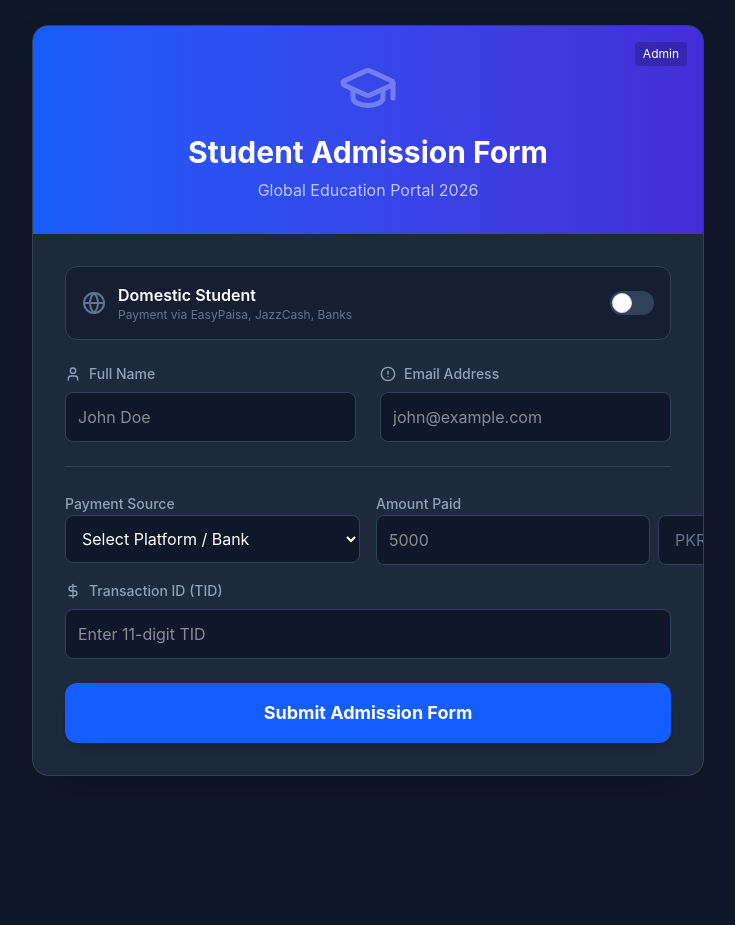
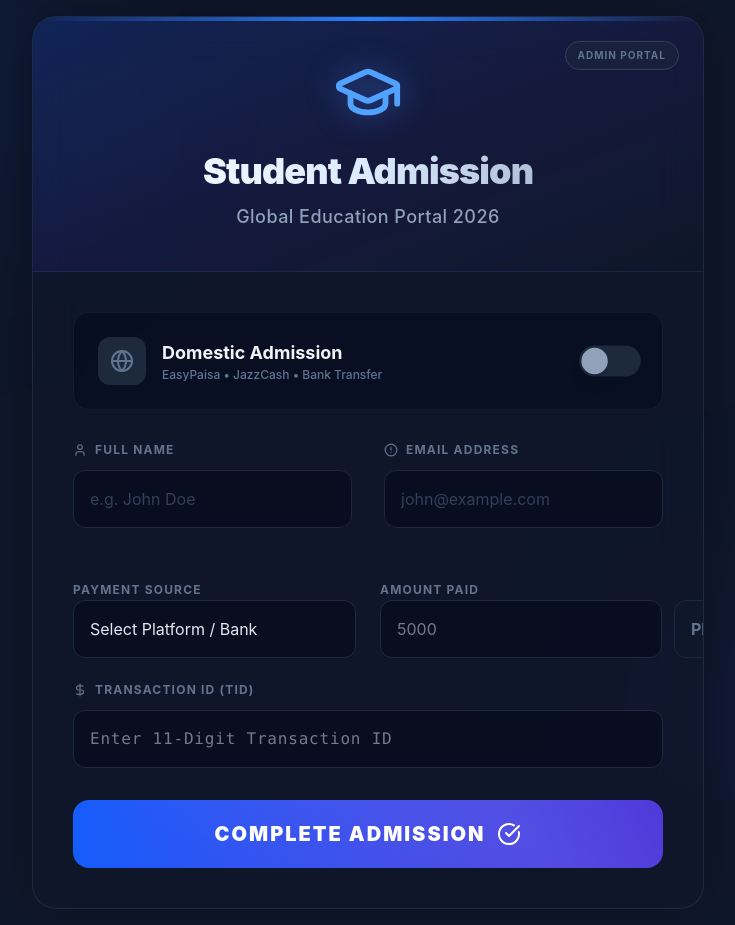
Before and after one commit to dsystem963-hub/fee-verifier, a React (Vite) app in the folder client/: page / in a window 1280 px wide. Shown: the whole page, without its empty margins (272-1007 px from the left). Before the commit the page ends 800 px from the top, so only its background shows below. Built offline with nearby package versions, Linux system fonts and the light colour scheme.

Commit message:
feat: premium UI overhaul and hardened asset serving for production

```diff
--- a/client/src/App.jsx
+++ b/client/src/App.jsx
@@ -200,68 +200,101 @@ function App() {
   }
 
   return (
-    <div className="min-h-screen bg-slate-900 text-white flex items-center justify-center p-4">
-      <div className="w-full max-w-2xl bg-slate-800 rounded-2xl shadow-2xl border border-slate-700 overflow-hidden">
-        <div className="bg-gradient-to-r from-blue-600 to-indigo-700 p-8 text-center relative">
-          <GraduationCap className="mx-auto mb-4 opacity-30" size={60} />
-          <h2 className="text-3xl font-bold mb-2">Student Admission Form</h2>
-          <p className="text-blue-100 opacity-80">Global Education Portal 2026</p>
-          <button onClick={() => setIsAdmin(true)} className="absolute top-4 right-4 text-xs bg-black/20 px-2 py-1 rounded">Admin</button>
+    <div className="min-h-screen bg-[#0f172a] text-slate-200 flex items-center justify-center p-4 font-sans selection:bg-blue-500/30">
+      {/* Background Glow */}
+      <div className="fixed inset-0 overflow-hidden pointer-events-none">
+        <div className="absolute top-[-10%] left-[-10%] w-[40%] h-[40%] bg-blue-600/10 blur-[120px] rounded-full animate-pulse"></div>
+        <div className="absolute bottom-[-10%] right-[-10%] w-[40%] h-[40%] bg-indigo-600/10 blur-[120px] rounded-full animate-pulse" style={{ animationDelay: '2s' }}></div>
+      </div>
+
+      <div className="w-full max-w-2xl bg-slate-900/40 backdrop-blur-xl rounded-3xl shadow-[0_0_50px_-12px_rgba(0,0,0,0.5)] border border-slate-700/50 overflow-hidden relative z-10 transition-all duration-500 hover:shadow-blue-500/10">
+        <div className="bg-gradient-to-br from-blue-600/20 via-indigo-600/10 to-transparent p-10 text-center relative border-b border-slate-700/30">
+          <div className="absolute top-0 left-0 w-full h-1 bg-gradient-to-r from-transparent via-blue-500 to-transparent"></div>
+          <GraduationCap className="mx-auto mb-6 text-blue-400 drop-shadow-[0_0_15px_rgba(59,130,246,0.5)]" size={70} />
+          <h2 className="text-4xl font-black mb-3 tracking-tight bg-clip-text text-transparent bg-gradient-to-r from-white via-blue-100 to-slate-400">
+            Student Admission
+          </h2>
+          <p className="text-lg text-slate-400 font-medium tracking-wide">Global Education Portal 2026</p>
+          <button
+            onClick={() => setIsAdmin(true)}
+            className="absolute top-6 right-6 text-[10px] font-bold tracking-widest uppercase bg-slate-800/50 hover:bg-slate-700 border border-slate-700 px-3 py-1.5 rounded-full transition-all duration-300 text-slate-500 hover:text-blue-400"
+          >
+            Admin Portal
+          </button>
         </div>
 
-        <form onSubmit={handleSubmit} className="p-8 space-y-6">
-          <div className="flex items-center justify-between p-4 bg-slate-900/50 rounded-xl border border-slate-700">
-            <div className="flex items-center gap-3">
-              <Globe className={isInternational ? "text-blue-400" : "text-slate-500"} />
+        <form onSubmit={handleSubmit} className="p-10 space-y-8">
+          {/* Toggle Section */}
+          <div className="flex items-center justify-between p-6 bg-slate-950/40 rounded-2xl border border-slate-800/50 group transition-all duration-300 hover:border-blue-500/30">
+            <div className="flex items-center gap-4">
+              <div className={`p-3 rounded-xl transition-colors duration-500 ${isInternational ? 'bg-blue-500/10 text-blue-400' : 'bg-slate-800 text-slate-500'}`}>
+                <Globe size={24} />
+              </div>
               <div>
-                <p className="font-semibold">{isInternational ? 'International Student' : 'Domestic Student'}</p>
-                <p className="text-xs text-slate-500">{isInternational ? 'Payment via Wise, WU, Remitly' : 'Payment via EasyPaisa, JazzCash, Banks'}</p>
+                <p className="font-bold text-lg text-slate-100">{isInternational ? 'International Admission' : 'Domestic Admission'}</p>
+                <p className="text-xs text-slate-500 font-medium">{isInternational ? 'Wise • WU • Remitly • Payoneer' : 'EasyPaisa • JazzCash • Bank Transfer'}</p>
               </div>
             </div>
-            <label className="relative inline-flex items-center cursor-pointer">
+            <label className="relative inline-flex items-center cursor-pointer scale-110">
               <input type="checkbox" checked={isInternational} onChange={(e) => {
                 setIsInternational(e.target.checked);
                 setTid('');
                 setVerificationStatus('idle');
                 setFormData({ ...formData, source: '', amount: '' });
               }} className="sr-only peer" />
-              <div className="w-11 h-6 bg-slate-700 peer-focus:outline-none rounded-full peer peer-checked:after:translate-x-full peer-checked:after:border-white after:content-[''] after:absolute after:top-[2px] after:left-[2px] after:bg-white after:border-gray-300 after:border after:rounded-full after:h-5 after:w-5 after:transition-all peer-checked:bg-blue-600"></div>
+              <div className="w-14 h-7 bg-slate-800 peer-focus:outline-none rounded-full peer peer-checked:after:translate-x-full peer-checked:after:border-white after:content-[''] after:absolute after:top-[2px] after:left-[2px] after:bg-slate-400 after:rounded-full after:h-6 after:w-6 after:transition-all peer-checked:bg-blue-600 after:shadow-lg peer-checked:after:bg-white"></div>
             </label>
           </div>
 
-          <div className="grid grid-cols-1 md:grid-cols-2 gap-6">
-            <div className="space-y-2">
-              <label className="text-sm font-medium text-slate-400 flex items-center gap-2">
-                <User size={16} /> Full Name
+          {/* Dual Inputs */}
+          <div className="grid grid-cols-1 md:grid-cols-2 gap-8">
+            <div className="group space-y-3">
+              <label className="text-xs font-bold text-slate-500 uppercase tracking-widest flex items-center gap-2 group-focus-within:text-blue-400 transition-colors">
+                <User size={14} /> Full Name
               </label>
-              <input type="text" required placeholder="John Doe" className="w-full bg-slate-900 border border-slate-700 rounded-lg p-3 outline-none focus:border-blue-500" value={formData.fullName} onChange={(e) => setFormData({ ...formData, fullName: e.target.value })} />
+              <input
+                type="text"
+                required
+                placeholder="e.g. John Doe"
+                className="w-full bg-slate-950/50 border border-slate-800 rounded-xl p-4 outline-none focus:border-blue-500/50 focus:ring-4 focus:ring-blue-500/5 transition-all placeholder:text-slate-700"
+                value={formData.fullName}
+                onChange={(e) => setFormData({ ...formData, fullName: e.target.value })}
+              />
             </div>
-            <div className="space-y-2">
-              <label className="text-sm font-medium text-slate-400 flex items-center gap-2">
-                <AlertCircle size={16} /> Email Address
+            <div className="group space-y-3">
+              <label className="text-xs font-bold text-slate-500 uppercase tracking-widest flex items-center gap-2 group-focus-within:text-blue-400 transition-colors">
+                <AlertCircle size={14} /> Email Address
               </label>
-              <input type="email" required placeholder="john@example.com" className="w-full bg-slate-900 border border-slate-700 rounded-lg p-3 outline-none focus:border-blue-500" value={formData.email} onChange={(e) => setFormData({ ...formData, email: e.target.value })} />
+              <input
+                type="email"
+                required
+                placeholder="john@example.com"
+                className="w-full bg-slate-950/50 border border-slate-800 rounded-xl p-4 outline-none focus:border-blue-500/50 focus:ring-4 focus:ring-blue-500/5 transition-all placeholder:text-slate-700"
+                value={formData.email}
+                onChange={(e) => setFormData({ ...formData, email: e.target.value })}
+              />
             </div>
           </div>
 
-          <div className="space-y-4 border-t border-slate-700 pt-6">
-            <div className="grid grid-cols-1 md:grid-cols-2 gap-4">
-              <div className="space-y-2">
-                <label className="text-sm font-medium text-slate-400">Payment Source</label>
+          {/* Payment Details */}
+          <div className="space-y-6 pt-4">
+            <div className="grid grid-cols-1 md:grid-cols-2 gap-6">
+              <div className="group space-y-3">
+                <label className="text-xs font-bold text-slate-500 uppercase tracking-widest">Payment Source</label>
                 {!isInternational ? (
-                  <select required className="w-full bg-slate-900 border border-slate-700 rounded-lg p-3 outline-none focus:border-blue-500 capitalize" value={formData.source} onChange={(e) => setFormData({ ...formData, source: e.target.value })}>
+                  <select required className="w-full bg-slate-950/50 border border-slate-800 rounded-xl p-4 outline-none focus:border-blue-500/50 transition-all appearance-none cursor-pointer" value={formData.source} onChange={(e) => setFormData({ ...formData, source: e.target.value })}>
                     <option value="">Select Platform / Bank</option>
                     <option value="EasyPaisa">EasyPaisa</option>
                     <option value="JazzCash">JazzCash</option>
                     <option value="SadaPay">SadaPay</option>
                     <option value="NayaPay">NayaPay</option>
-                    <optgroup label="Banks in Pakistan">
+                    <optgroup label="Pakistani Banks">
                       {pakBanks.map(bank => <option key={bank} value={bank}>{bank}</option>)}
                     </optgroup>
                   </select>
                 ) : (
-                  <select required className="w-full bg-slate-900 border border-slate-700 rounded-lg p-3" value={formData.source} onChange={(e) => setFormData({ ...formData, source: e.target.value })}>
-                    <option value="">Select Option</option>
+                  <select required className="w-full bg-slate-950/50 border border-slate-800 rounded-xl p-4 outline-none focus:border-blue-500/50 appearance-none cursor-pointer" value={formData.source} onChange={(e) => setFormData({ ...formData, source: e.target.value })}>
+                    <option value="">Select Gateway</option>
                     <option value="Wise">Wise</option>
                     <option value="Remitly">Remitly</option>
                     <option value="Western Union">Western Union</option>
@@ -269,71 +302,110 @@ function App() {
                   </select>
                 )}
               </div>
-              <div className="space-y-2">
-                <label className="text-sm font-medium text-slate-400">Amount Paid</label>
-                <div className="flex gap-2">
-                  <input type="number" required placeholder="5000" className="flex-1 bg-slate-900 border border-slate-700 rounded-lg p-3 outline-none focus:border-blue-500" value={formData.amount} onChange={(e) => setFormData({ ...formData, amount: e.target.value })} />
-                  {isInternational && (
-                    <select className="bg-slate-900 border border-slate-700 rounded-lg p-3" value={formData.currency} onChange={(e) => setFormData({ ...formData, currency: e.target.value })}>
+              <div className="group space-y-3">
+                <label className="text-xs font-bold text-slate-500 uppercase tracking-widest">Amount Paid</label>
+                <div className="flex gap-3">
+                  <input
+                    type="number"
+                    required
+                    placeholder="5000"
+                    className="flex-1 bg-slate-950/50 border border-slate-800 rounded-xl p-4 outline-none focus:border-blue-500/50 transition-all"
+                    value={formData.amount}
+                    onChange={(e) => setFormData({ ...formData, amount: e.target.value })}
+                  />
+                  {isInternational ? (
+                    <select className="bg-slate-900 border border-slate-800 rounded-xl px-4 font-bold text-blue-400" value={formData.currency} onChange={(e) => setFormData({ ...formData, currency: e.target.value })}>
                       <option value="USD">USD</option>
                       <option value="EUR">EUR</option>
                       <option value="PKR">PKR</option>
                     </select>
+                  ) : (
+                    <div className="bg-slate-900 border border-slate-800 rounded-xl px-4 flex items-center justify-center font-bold text-slate-500">PKR</div>
                   )}
-                  {!isInternational && <div className="bg-slate-900 border border-slate-700 rounded-lg p-3 text-slate-500 px-4">PKR</div>}
                 </div>
               </div>
             </div>
 
-            <div className="space-y-2">
-              <label className="text-sm font-medium text-slate-400 flex items-center gap-2">
-                <DollarSign size={16} /> {isInternational ? 'Reference Number / MTCN' : 'Transaction ID (TID)'}
+            <div className="group space-y-3">
+              <label className="text-xs font-bold text-slate-500 uppercase tracking-widest flex items-center gap-2 group-focus-within:text-blue-400">
+                <DollarSign size={14} /> {isInternational ? 'Ref Code / MTCN' : 'Transaction ID (TID)'}
               </label>
               <div className="relative">
-                <input type="text" required placeholder={isInternational ? "Enter MTCN or Ref Code" : "Enter 11-digit TID"} className="w-full bg-slate-900 border border-slate-700 rounded-lg p-3 pr-12 outline-none focus:border-blue-500" value={tid} onChange={handleTidChange} />
-                <div className="absolute right-3 top-3">
-                  {verificationStatus === 'loading' && <Loader2 className="animate-spin text-blue-500" size={20} />}
-                  {verificationStatus === 'verified' && <CheckCircle className="text-green-500" size={20} />}
-                  {verificationStatus === 'pending' && <AlertCircle className="text-yellow-500" size={20} />}
+                <input
+                  type="text"
+                  required
+                  placeholder={isInternational ? "Enter Alpha-Numeric Reference" : "Enter 11-Digit Transaction ID"}
+                  className="w-full bg-slate-950/50 border border-slate-800 rounded-xl p-4 pr-14 outline-none focus:border-blue-500/50 transition-all font-mono tracking-wider"
+                  value={tid}
+                  onChange={handleTidChange}
+                />
+                <div className="absolute right-4 top-4">
+                  {verificationStatus === 'loading' && <Loader2 className="animate-spin text-blue-500" size={24} />}
+                  {verificationStatus === 'verified' && <div className="p-1 bg-green-500/20 rounded-full animate-in zoom-in"><CheckCircle className="text-green-500" size={20} /></div>}
+                  {verificationStatus === 'pending' && <div className="p-1 bg-yellow-500/20 rounded-full"><AlertCircle className="text-yellow-500" size={20} /></div>}
                   {verificationStatus === 'error' && <AlertCircle className="text-red-500" size={20} />}
                 </div>
               </div>
 
               {!isInternational && verificationStatus === 'pending' && (
-                <p className="text-xs text-yellow-500 mt-1">Status: Matching with SMS gateway bank records... You can submit now.</p>
+                <div className="flex items-start gap-2 text-[11px] text-yellow-500/80 bg-yellow-500/5 p-3 rounded-lg border border-yellow-500/20">
+                  <AlertCircle size={14} className="mt-0.5 shrink-0" />
+                  <p>Matching with bank records... You can proceed with submission now. Verification will continue in the background.</p>
+                </div>
               )}
               {!isInternational && verificationStatus === 'verified' && (
-                <p className="text-xs text-green-500 mt-1 font-semibold">Payment Successfully Verified! Source: {formData.source}</p>
+                <div className="flex items-center gap-2 text-[11px] text-green-400 bg-green-500/5 p-3 rounded-lg border border-green-500/20">
+                  <CheckCircle size={14} />
+                  <p className="font-semibold">Automatic verification successful! Source: {formData.source}</p>
+                </div>
               )}
             </div>
 
             {isInternational && (
-              <div className="col-span-full space-y-2 animate-in fade-in slide-in-from-top-2 duration-300">
-                <label className="text-sm font-medium text-slate-400 flex items-center gap-2">
-                  <Upload size={16} /> Digital Receipt / Evidence
+              <div className="space-y-4 animate-in fade-in slide-in-from-top-4 duration-500">
+                <label className="text-xs font-bold text-slate-500 uppercase tracking-widest flex items-center gap-2">
+                  <Upload size={14} /> Receipt Evidence
                 </label>
-                <div className="border-2 border-dashed border-slate-700 rounded-xl p-8 text-center hover:border-blue-500 transition cursor-pointer relative">
+                <div className="border-2 border-dashed border-slate-800 rounded-2xl p-10 text-center hover:border-blue-500/50 hover:bg-blue-500/5 transition-all group/upload relative cursor-pointer">
                   <input type="file" required={isInternational} className="absolute inset-0 opacity-0 cursor-pointer" onChange={(e) => setReceipt(e.target.files[0])} />
-                  <Upload className="mx-auto text-slate-500 mb-2" />
-                  <p className="text-sm text-slate-400">{receipt ? receipt.name : 'Upload Screenshot or PDF'}</p>
+                  <div className="space-y-3">
+                    <div className="w-12 h-12 bg-slate-900 rounded-full flex items-center justify-center mx-auto group-hover/upload:scale-110 transition-transform">
+                      <Upload className="text-slate-500 group-hover/upload:text-blue-400" size={24} />
+                    </div>
+                    <div className="space-y-1">
+                      <p className="text-sm font-bold text-slate-300">{receipt ? receipt.name : 'Upload Payment Screenshot'}</p>
+                      <p className="text-xs text-slate-500">Max size 5MB • JPG, PNG or PDF</p>
+                    </div>
+                  </div>
                 </div>
               </div>
             )}
           </div>
 
           {message && (
-            <div className={`p-4 rounded-lg flex items-center gap-3 ${message.includes('Success') ? 'bg-green-500/10 text-green-400 border border-green-500/50' : 'bg-red-500/10 text-red-400 border border-red-500/50'}`}>
-              <CheckCircle size={20} /> {message}
+            <div className={`p-5 rounded-2xl flex items-center gap-4 animate-in slide-in-from-bottom-2 duration-300 ${message.includes('Success') ? 'bg-green-500/10 text-green-400 border border-green-500/30' : 'bg-red-500/10 text-red-400 border border-red-500/30'}`}>
+              <div className={`p-2 rounded-full ${message.includes('Success') ? 'bg-green-500/20' : 'bg-red-500/20'}`}>
+                {message.includes('Success') ? <CheckCircle size={20} /> : <AlertCircle size={20} />}
+              </div>
+              <p className="font-bold text-sm tracking-wide">{message}</p>
             </div>
           )}
 
-          <button type="submit" className="w-full py-4 rounded-xl font-bold text-lg transition shadow-lg bg-blue-600 hover:bg-blue-500 text-white">
-            Submit Admission Form
+          <button
+            type="submit"
+            className="w-full relative group overflow-hidden py-5 rounded-2xl font-black text-xl tracking-widest uppercase transition-all shadow-[0_0_30px_-5px_transparent] hover:shadow-blue-500/40"
+          >
+            <div className="absolute inset-0 bg-gradient-to-r from-blue-600 to-indigo-700 transition-transform group-hover:scale-105 duration-500"></div>
+            <div className="absolute inset-0 bg-[linear-gradient(45deg,transparent_25%,rgba(255,255,255,0.1)_50%,transparent_75%)] bg-[length:250%_250%] animate-[shimmer_3s_infinite] pointer-events-none"></div>
+            <span className="relative z-10 text-white flex items-center justify-center gap-3">
+              Complete Admission <CheckCircle size={24} />
+            </span>
           </button>
         </form>
       </div>
     </div>
   );
+
 }
 
 export default App;
--- a/client/src/index.css
+++ b/client/src/index.css
@@ -31,3 +31,14 @@ body {
 #root {
   width: 100%;
 }
+
+@keyframes shimmer {
+  0% { background-position: -200% 0; }
+  100% { background-position: 200% 0; }
+}
+
+@layer base {
+  body {
+    @apply bg-[#0f172a];
+  }
+}
```
Also changed, not shown: 1 other file (tests, documents, lock files or other folders).
